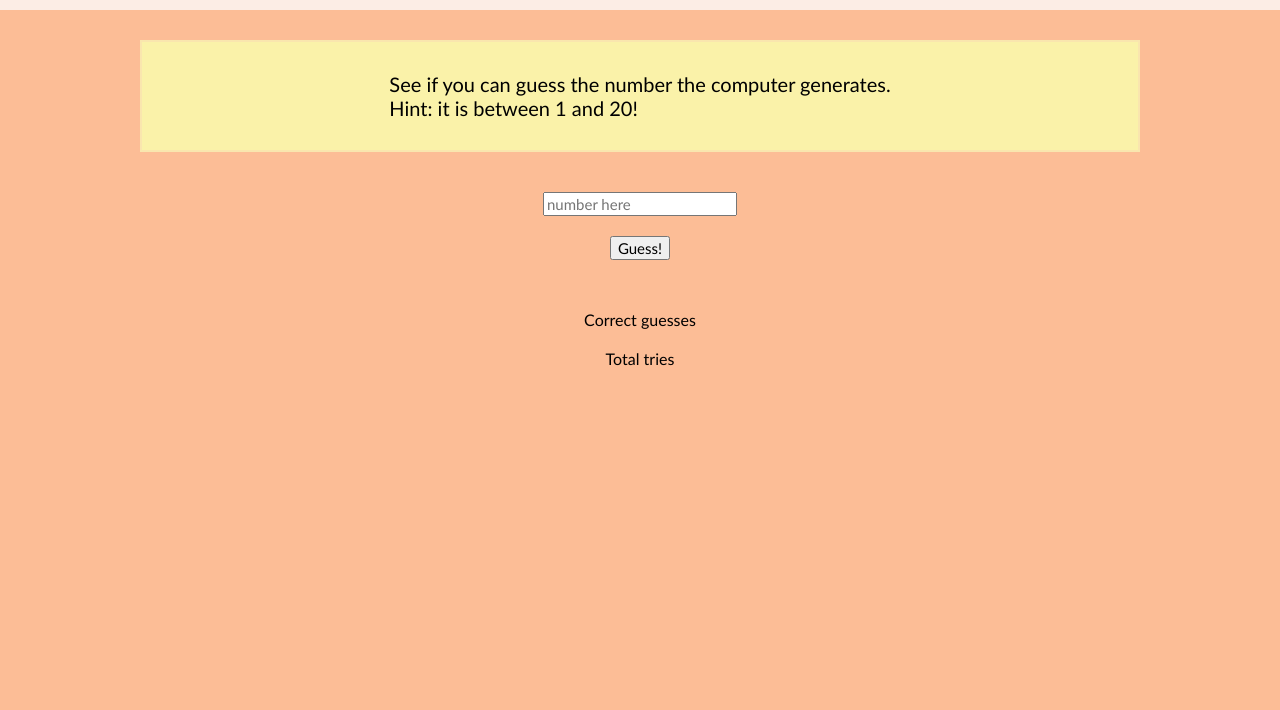
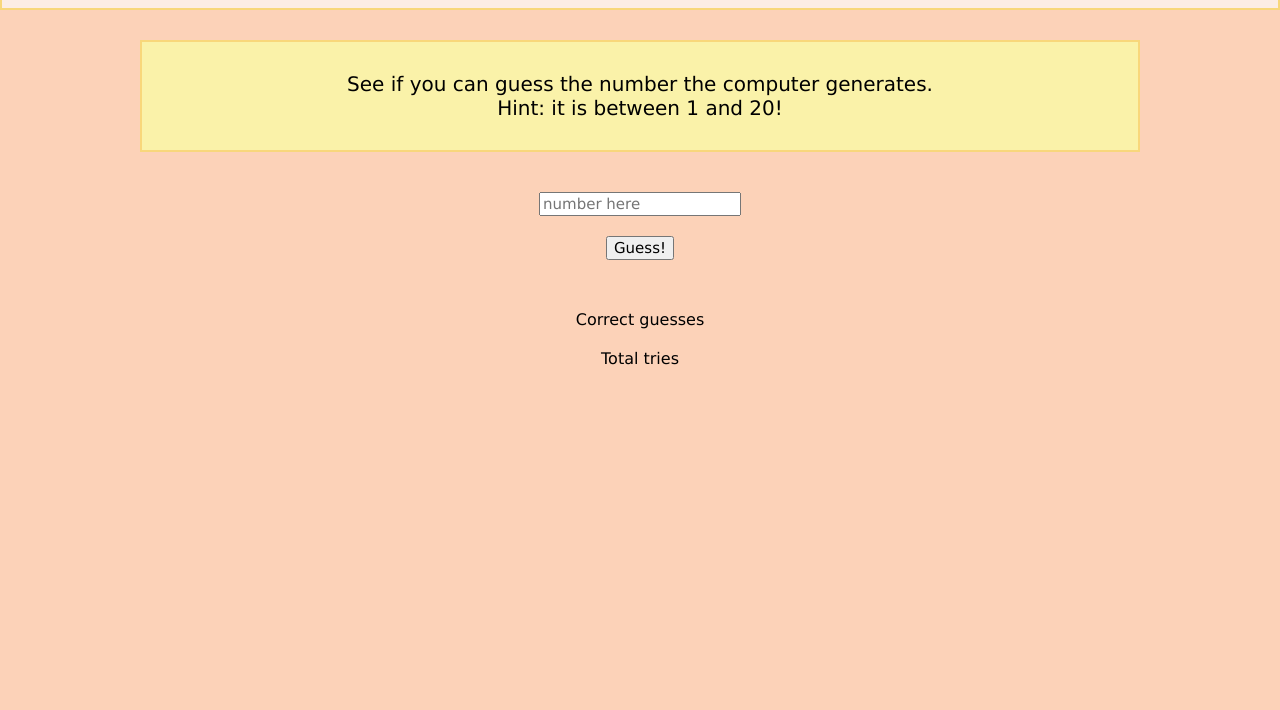
Before and after one commit to maddenlockin/lab-02-guess, a plain HTML site: page index.html in a window 1280 px wide. Shown: the part 90-800 px from the top of the page. Drawn offline with Linux system fonts and the light colour scheme.

Commit message:
happier style changes

```diff
--- a/index.html
+++ b/index.html
@@ -18,9 +18,12 @@
     </header>
     <main>
         <section>
-            See if you can guess the number the computer generates.
-            <br>
-            Hint: it is between 1 and 20!
+            <p>
+                See if you can guess the number the computer generates.
+            </p>
+            <p>
+                Hint: it is between 1 and 20!
+            </p>
         </section>
         <input placeholder="number here" id="number-input">
         <button id='guess-button'>Guess!</button>
--- a/styles/style.css
+++ b/styles/style.css
@@ -8,16 +8,16 @@ body {
     --color5: hsla(170, 28%, 95%, 1); */
 
     --color1: hsla(45, 86%, 83%, 1);
-    --color2: rgb(252, 189, 150);
+    --color2: rgb(252, 210, 184);
     --color3: rgb(252, 237, 229);
-    --color4: rgb(247, 189, 15);
+    --color4: rgb(248, 215, 123);
     --color5: rgb(250, 242, 169);
 
     --header-height: 100px;
     --gutter: 30px;
     --footer-height: 25px;
 
-    font-family: 'Trebuchet MS', 'Lucida Sans Unicode', 'Lucida Grande', 'Lucida Sans', Arial, sans-serif;
+    font-family: 'Lucida Sans Unicode', 'Lucida Grande', 'Lucida Sans', Arial, sans-serif;
     background-color: var(--color2);
 }
 
@@ -41,7 +41,7 @@ section {
     padding-bottom: var(--gutter);
     margin-top: var(--gutter);
     margin-bottom: var(--gutter);
-    border: solid 2px var(--color1);
+    border: solid 2px var(--color4);
     font-size: 20px;
 }
 
@@ -52,6 +52,7 @@ header {
     background-color: var(--color3);
     height: var(--header-height);
     font-size: 40px;
+    border: 2px solid var(--color4);
 }
 
 
@@ -60,6 +61,6 @@ button, input, span, div {
     justify-content: center;
     align-items: center;
     font-size: 15px;
-    font-family: 'Trebuchet MS', 'Lucida Sans Unicode', 'Lucida Grande', 'Lucida Sans', Arial, sans-serif;
+    font-family:'Lucida Sans Unicode', 'Lucida Grande', 'Lucida Sans', Arial, sans-serif;
     margin: 10px;
 }
```
